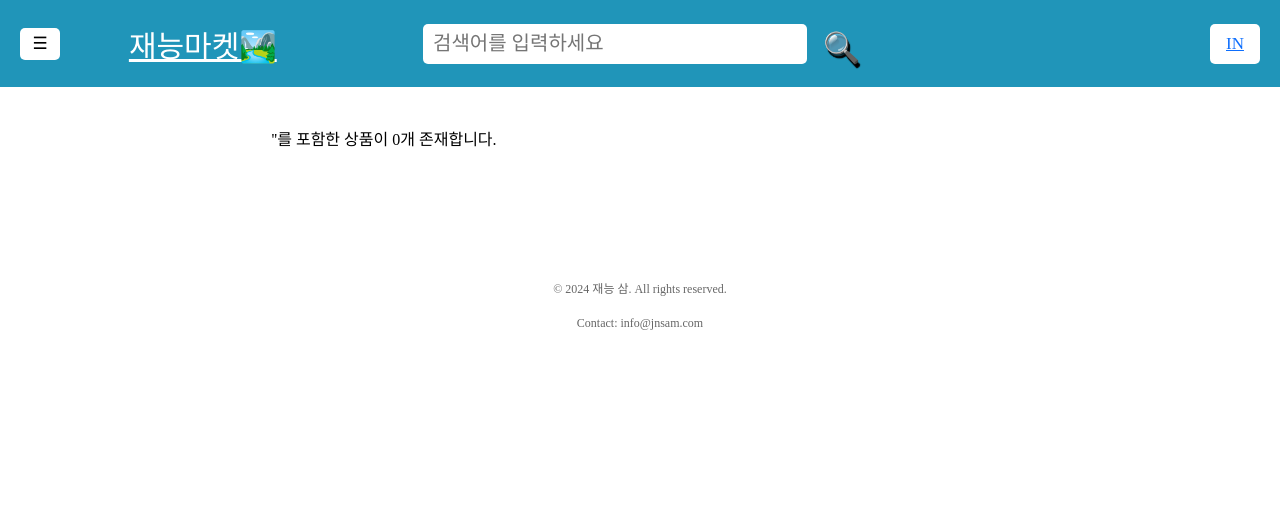
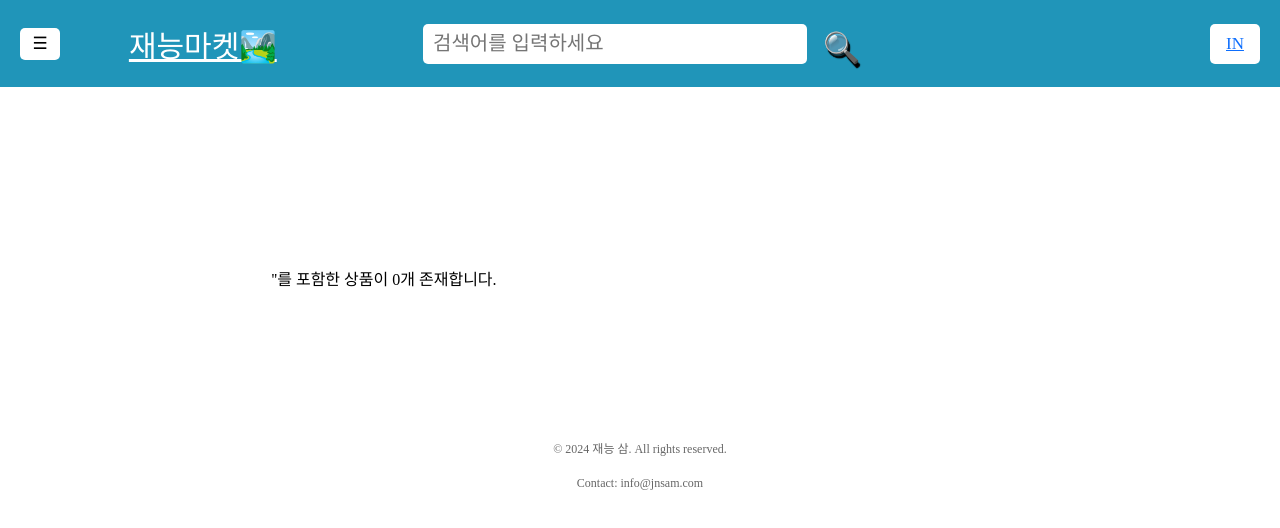
Before and after one commit to sanppi/talent_market, a React (Create React App) app in the folder client/: page /search in a window 1280 px wide. Shown: the top 528 px of the page. Built offline with nearby package versions, Linux system fonts and the light colour scheme; a web font is replaced by a local one.

Commit message:
Fix: margin-top문제

```diff
--- a/client/src/styles/searchresult.scss
+++ b/client/src/styles/searchresult.scss
@@ -1,7 +1,7 @@
 .searchResultsWrapper {
   display: flex;
   justify-content: center;
-  margin-top: 40px;
+  margin-top: 180px;
 }
 
 .searchResultsPage {
@@ -12,6 +12,7 @@
   width: 700px;
   max-width: 1200px;
   margin: 0 auto;
+  margin-top: 20px;
   min-width: 1000;
 
   .searchResultCard {
--- a/client/src/styles/signform.scss
+++ b/client/src/styles/signform.scss
@@ -7,7 +7,7 @@ $transition-duration: 0.5s;
   flex-direction: column;
   justify-content: center;
   align-items: center;
-  margin-top: var(--header-margin);
+  margin-top: 180px;
 
   .signInputForm {
     max-width: 400px;
```
